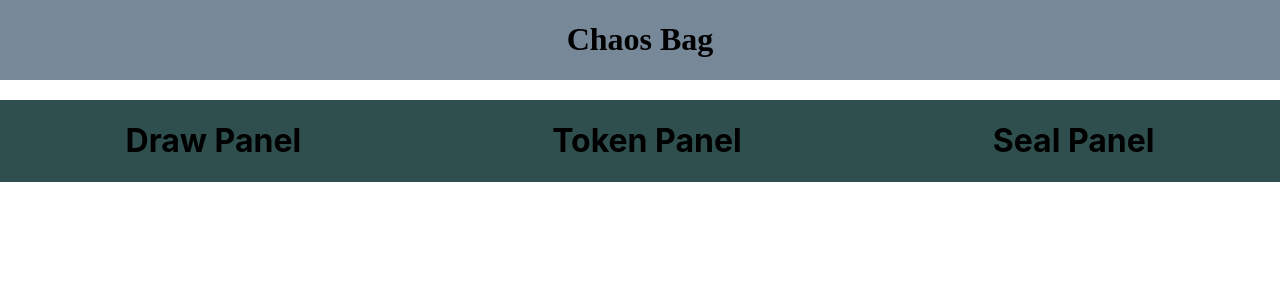
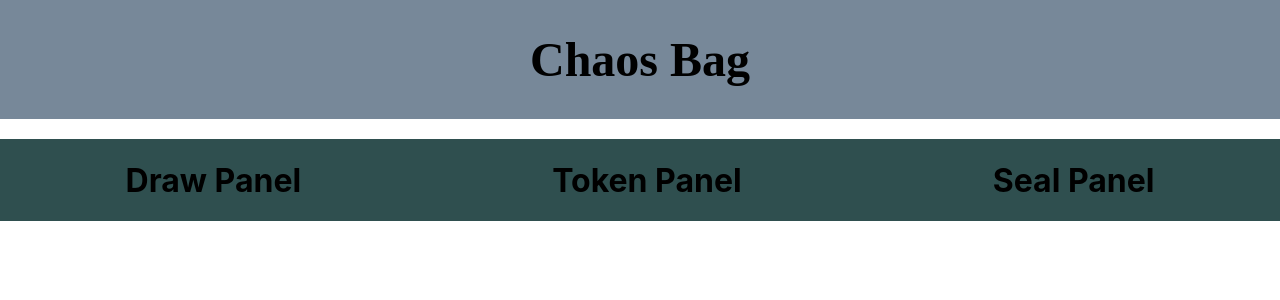
Before and after one commit to philberdecio/chaos-bag, a React (Create React App) app: page / in a window 1280 px wide. Shown: the top 300 px of the page. Built offline with nearby package versions, Linux system fonts and the light colour scheme; a web font is replaced by a local one.

Commit message:
further header modifications

```diff
--- a/src/index.css
+++ b/src/index.css
@@ -16,6 +16,7 @@ code {
 
 .header {
   font-family: 'New Rocker', cursive;
+  font-size: x-large;
   align-items: center;
   width: 100%;
   max-height: fit-content;
```
